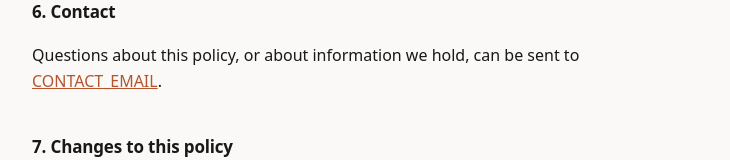
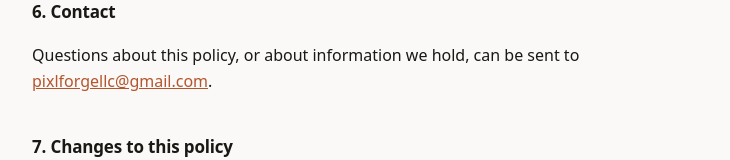
Before and after one commit to glozito11/pixlforge-site, a plain HTML site: page privacy/index.html in a window 1280 px wide. Shown: the part 2110-2270 px from the top of the page, without its empty margins (272-1002 px from the left). Drawn offline with Linux system fonts and the light colour scheme.

Commit message:
Add contact address to privacy policy

```diff
--- a/privacy/index.html
+++ b/privacy/index.html
@@ -86,7 +86,7 @@ information from children.</p>
 
 <h2>6. Contact</h2>
 <p>Questions about this policy, or about information we hold, can be sent to
-<a href="mailto:CONTACT_EMAIL">CONTACT_EMAIL</a>.</p>
+<a href="mailto:pixlforgellc@gmail.com">pixlforgellc@gmail.com</a>.</p>
 
 <h2>7. Changes to this policy</h2>
 <p>If we change this policy we will post the revised version on this page and update the
```
